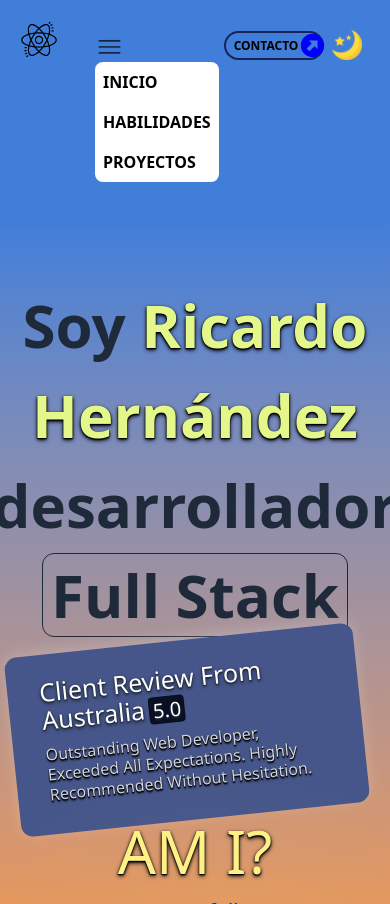
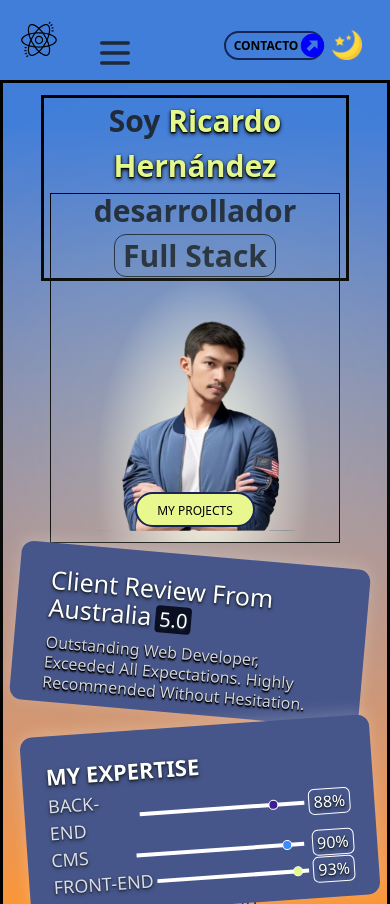
Before and after one commit to RicardoAHH/mp-portafolio, a website: page index.html in a window 390 px wide. Shown: the top 904 px of the page. Drawn offline with Linux system fonts and the light colour scheme.

Commit message:
commit13

```diff
--- a/index.html
+++ b/index.html
@@ -23,20 +23,26 @@
         </section>
         <section class="mb-5 min-lg:hidden h-[35px] w-[100px] flex items-center p-2">
             <nav id="dropdownButton" class="flex flex-col flex-wrap w-[130px] mt-auto ">
-                <button onclick="toggleDropdown()" class="w-[100%]">
-                    <img src="./resources/hamburgermenu_120234.png" width="29" alt="MENU">
+                <button onclick="toggleDropdown()" class="w-[100%] text-gray-800 dark:text-white">
+                    <svg class=width="currentWidth" height="40px" viewBox="0 0 24 24" fill="none"
+                        xmlns="http://www.w3.org/2000/svg">
+                        <path d="M4 18L20 18" stroke="currentColor" stroke-width="2" stroke-linecap="round" />
+                        <path d="M4 12L20 12" stroke="currentColor" stroke-width="2" stroke-linecap="round" />
+                        <path d="M4 6L20 6" stroke="currentColor" stroke-width="2" stroke-linecap="round" />
+                    </svg>
                 </button>
-                <div id="dropdown" class="bg-white rounded-lg  flex flex-col">
-                    <a class="hover:bg-[#0a0f22] hover:text-white dark:hover:bg-sky-500 rounded-md p-2"
+                <div id="dropdown" class="bg-white rounded-lg  flex flex-col hidden">
+                    <a class="hover:bg-[#0a0f22] hover:text-white dark:hover:bg-sky-500 dark:text-gray-900 rounded-md p-2"
                         href="">INICIO</a>
-                    <a class="hover:bg-[#0a0f22] hover:text-white dark:hover:bg-sky-500 rounded-md p-2"
+                    <a class="hover:bg-[#0a0f22] hover:text-white dark:hover:bg-sky-500 dark:text-gray-900 rounded-md p-2"
                         href="">HABILIDADES</a>
-                    <a class="hover:bg-[#0a0f22] hover:text-white dark:hover:bg-sky-500 rounded-md p-2"
+                    <a class="hover:bg-[#0a0f22] hover:text-white dark:hover:bg-sky-500 dark:text-gray-900 rounded-md p-2"
                         href="">PROYECTOS</a>
                 </div>
                 <script>
                     function toggleDropdown() {
                         let dropdown = document.querySelector("#dropdown");
+                        dropdown.addEventListener("click", toggleDropdown);
                         dropdown.classList.toggle("hidden")
                     }
                 </script>
@@ -75,19 +81,35 @@
         </section>
     </header>
     <main class="w-screen">
-        <section class="w-screen h-[180px] bg-[#417ed9] dark:bg-[#0a0f22]">
+        <section class="max-lg:h-[80px] w-screen h-[180px] bg-[#417ed9] dark:bg-[#0a0f22]">
         </section>
         <section
-            class=" w-screen h-[830px] bg-linear-to-b from-[#417ed9] from-[5%] to-[#fb9635] dark:bg-linear-to-b dark:from-[#0a0f22] dark:from-[20%] dark:to-[#417ed9] flex flex-row items-center justify-center flex-wrap">
-            <div class=" w-[80%] flex justify-center items-center">
-                <h1 class="text-gray-800 dark:text-white text-[60px] text-center pt-25 w-[700px] font-semibold">
+            class="border-3 w-screen h-[830px] bg-linear-to-b from-[#417ed9] from-[5%] to-[#fb9635] dark:bg-linear-to-b dark:from-[#0a0f22] dark:from-[20%] dark:to-[#417ed9] flex flex-row max-lg:flex-col items-center max-lg:justify-around max-lg:gap-3 justify-center min-lg:flex-wrap">
+            <div class="border-3 w-[80%] flex justify-center items-center max-lg:mt-3">
+                <h1
+                    class="text-gray-800 dark:text-white text-[60px] max-lg:text-[30px] text-center pt-25 max-lg:pt-0 w-[700px] max-lg:w-[80%] font-semibold">
                     Soy <span class="text-[#e4f78b] text-shadow-black text-shadow-md">Ricardo
                         Hernández</span>
-                    desarrollador <span class=" border-1 border-gray-800 dark:border-white rounded-xl pr-2 pl-2">Full
+                    desarrollador
+                    <br class="hidden max-lg:block"> <span
+                        class=" border-1 border-gray-800 dark:border-white rounded-xl pr-2 pl-2">Full
                         Stack</span>
                 </h1>
             </div>
-            <div class=" p-4 mr-auto w-[350px] h-[180px] bg-[#47568a] dark:bg-[#1d2237] -rotate-6 flex items-center justify-center mb-25 rounded-xl
+            <div class=" min-lg:hidden w-[200px] h-[250px] flex items-end justify-center">
+                <div class=" relative z-0 w-[200px] h-[250px] flex items-end justify-center">
+                    <div
+                        class="border 3 w-[290px] h-[350px] bg-radial-[at_53%_80%] from-[#fffbf0] dark:from-[#747954] from-3% to-[#ffffff00] to-50% dark:to-70% absolute -z-10">
+                    </div>
+                    <img class="mb-3 absolute z-2 w-[250px] drop-shadow-[0_-15px_135px_rgba(219,249,197,1)]"
+                        src="./resources/descarga.png" alt="">
+                    <div class="absolute z-3 bottom-4 "><button
+                            class="bg-[#e8f78e] hover:bg-[#0a0f22] hover:text-white dark:hover:bg-sky-500 rounded-3xl border-2 pl-5 pr-5 pt-2 pb-2 border-blue-950 w-[120px] h-[35px] text-[12px]">MY
+                            PROJECTS</button>
+                    </div>
+                </div>
+            </div>
+            <div class=" p-4 mr-auto w-[350px] h-[180px] bg-[#47568a] dark:bg-[#1d2237] -rotate-6 max-lg:rotate-5 flex items-center justify-center mb-25 max-lg:mb-0 rounded-xl
                 shadow-[0_-3px_15px_rgba(255,255,255,0.2)] ml-3">
                 <div class="w-[90%] h-[90%] text-left ">
                     <h2 class="text-white text-shadow-md text-shadow-gray-800 text-[25px] leading-7">Client Review From
@@ -104,7 +126,7 @@
                     </p>
                 </div>
             </div>
-            <div class=" w-[480px] h-[550px] mt-auto flex items-end justify-center">
+            <div class="border-3 max-lg:hidden w-[480px] h-[540px] mt-auto flex items-end justify-center">
                 <div class=" relative z-0 w-[480px] h-[550px] flex items-end justify-center">
                     <div
                         class="w-[480px] h-[550px] bg-radial-[at_53%_80%] from-[#fffbf0] dark:from-[#747954] from-5% to-[#ffffff00] to-60% dark:to-70% absolute -z-10">
@@ -117,7 +139,7 @@
                     </div>
                 </div>
             </div>
-            <div class=" ml-auto p-6 w-[350px] h-[180px] bg-[#47568a] dark:bg-[#1d2237] rotate-6 flex flex-col items-center justify-around mb-25 rounded-xl
+            <div class=" ml-auto p-6 w-[350px] h-[180px] bg-[#47568a] dark:bg-[#1d2237] max-lg:-rotate-4 rotate-6 flex flex-col items-center justify-around mb-25 rounded-xl
             shadow-[0_-3px_15px_rgba(255,255,255,0.2)] mr-3">
                 <div class=" w-[100%] text-[22px]">
                     <h2 class="text-white text-shadow-md text-shadow-gray-800 font-semibold">MY EXPERTISE </h2>
```
Also changed, not shown: output.css, resources/burger-menu-svgrepo-com.svg (added).
